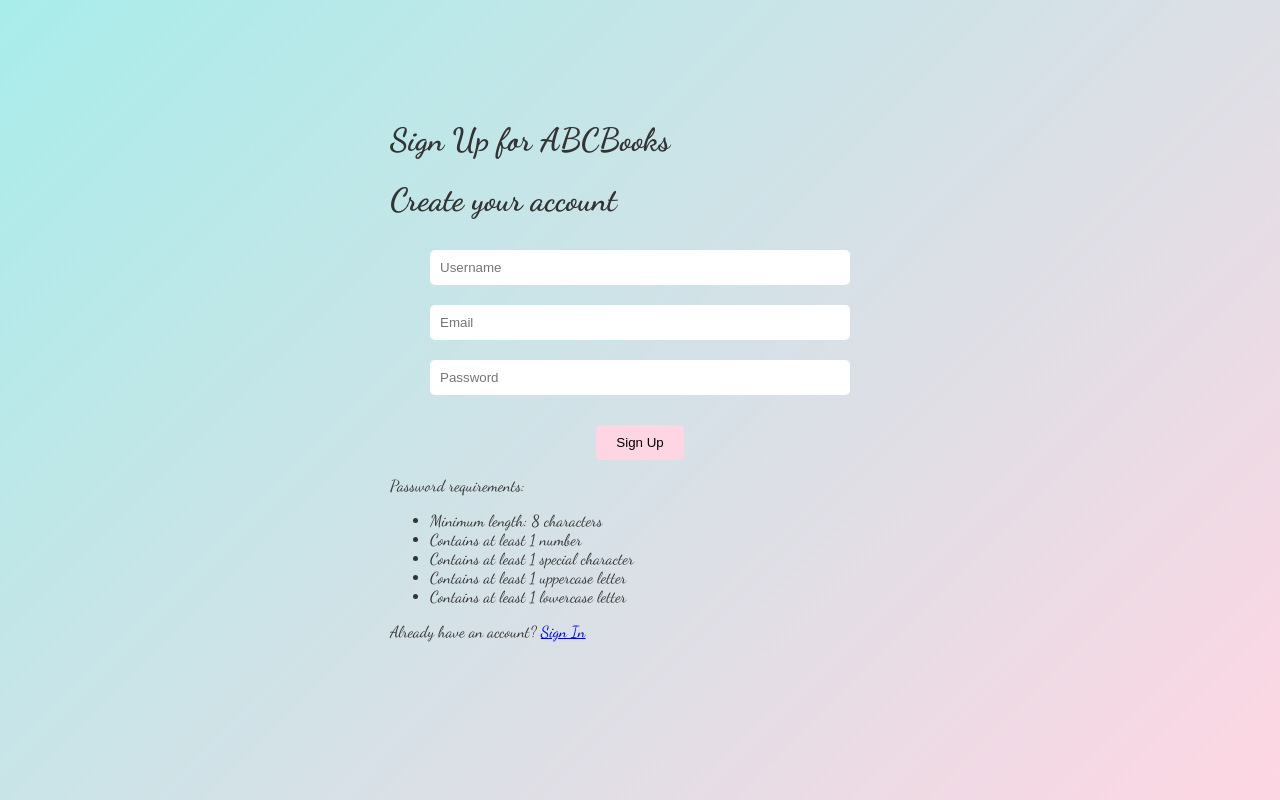
After one commit to ashna1995/csa-project, a Django app: page /signup/ in a window 1280 px wide. The commit adds this page. Run offline with Django 5.2, Linux system fonts and the light colour scheme.

Commit message:
Cognito is working

```diff
--- a/abcbooks/abcbooks/urls.py
+++ b/abcbooks/abcbooks/urls.py
@@ -9,4 +9,8 @@
     path('add/', views.add_book, name='add_book'),
     path('edit/<str:isbn>/', views.edit_book, name='edit_book'),
     path('delete/<str:isbn>/', views.delete_book, name='delete_book'),
+    path('signup/', views.signup, name='signup'),
+    path('signin/', views.signin, name='signin'),
+    path('signout/', views.signout, name='signout'),
+    path('confirm_email/', views.confirm_email, name='confirm_email'),
 ]
--- a/abcbooks/books/templates/index.html
+++ b/abcbooks/books/templates/index.html
@@ -244,6 +244,11 @@
             <div class="date">Date: {% now "Y-m-d" %}</div>
             <div class="content">
                 <h1>Books Collection</h1>
+                <!-- Add this near the top of your index.html content -->
+<div style="text-align: right; padding: 10px;">
+    <a href="{% url 'signout' %}" class="button">Sign Out</a>
+</div>
+
                 <div class="buttons">
                     <a href="{% url 'landing_page' %}" class="button">Home</a>
                     <a class="add-book" href="{% url 'add_book' %}">Add Book</a>
--- /dev/null
+++ b/abcbooks/books/templates/signup.html
@@ -0,0 +1,163 @@
+<!DOCTYPE html>
+<html lang="en">
+<head>
+    <meta charset="UTF-8">
+    <meta name="viewport" content="width=device-width, initial-scale=1.0">
+    <title>Sign Up - ABCBooks</title>
+    <link href="https://fonts.googleapis.com/css2?family=Dancing+Script:wght@400;700&display=swap" rel="stylesheet">
+    <style>
+         body {
+            font-family: 'Dancing Script', cursive;
+            background: linear-gradient(135deg, #a8edea, #fed6e3);
+            margin: 0;
+            padding: 0;
+            display: flex;
+            align-items: center;
+            justify-content: center;
+            height: 100vh;
+            overflow: hidden;
+            color: #333;
+        }
+        .book {
+            position: relative;
+            width: 500px;
+            height: 600px;
+            perspective: 1000px;
+        }
+        /* ... (include other styles from landing page) ... */
+        form {
+            display: flex;
+            flex-direction: column;
+            align-items: center;
+        }
+        input {
+            margin: 10px 0;
+            padding: 10px;
+            width: 80%;
+            border: none;
+            border-radius: 5px;
+        }
+        button {
+            margin-top: 20px;
+            padding: 10px 20px;
+            background-color: #fed6e3;
+            border: none;
+            border-radius: 5px;
+            cursor: pointer;
+            transition: background-color 0.3s ease;
+        }
+        button:hover {
+            background-color: #a8edea;
+        }
+
+        .popup {
+            display: none;
+            position: fixed;
+            left: 50%;
+            top: 20px;
+            transform: translateX(-50%);
+            padding: 20px;
+            border-radius: 5px;
+            font-family: Arial, sans-serif;
+            font-size: 16px;
+            text-align: center;
+            color: white;
+            z-index: 1000;
+        }
+        .popup.success {
+            background-color: #4CAF50;
+        }
+        .popup.error {
+            background-color: #f44336;
+        }
+    </style>
+</head>
+<body>
+    <div id="popup" class="popup"></div>
+
+   <div class="book">
+        <div class="binding"></div>
+        <div class="cover">
+            <h1>Sign Up for ABCBooks</h1>
+        </div>
+        <div class="page">
+            <div class="content">
+                <h1>Create your account</h1>
+                <form method="post" id="signupForm">
+                    {% csrf_token %}
+                    <input type="text" name="username" placeholder="Username" required>
+                    <input type="email" name="email" placeholder="Email" required>
+                    <input type="password" name="password" id="password" placeholder="Password" required>
+                    <div id="passwordError" class="error"></div>
+                    <button type="submit">Sign Up</button>
+                </form>
+                <div class="requirements">
+                    <p>Password requirements:</p>
+                    <ul>
+                        <li>Minimum length: 8 characters</li>
+                        <li>Contains at least 1 number</li>
+                        <li>Contains at least 1 special character</li>
+                        <li>Contains at least 1 uppercase letter</li>
+                        <li>Contains at least 1 lowercase letter</li>
+                    </ul>
+                </div>
+                <p>Already have an account? <a href="{% url 'signin' %}">Sign In</a></p>
+            </div>
+        </div>
+    </div>
+
+    <script>
+        function showPopup(message, isSuccess) {
+            var popup = document.getElementById('popup');
+            popup.textContent = message;
+            popup.className = 'popup ' + (isSuccess ? 'success' : 'error');
+            popup.style.display = 'block';
+            setTimeout(function() {
+                popup.style.display = 'none';
+            }, 3000);
+        }
+
+        document.getElementById('signupForm').addEventListener('submit', function(event) {
+            var password = document.getElementById('password').value;
+            var errorElement = document.getElementById('passwordError');
+            var errors = [];
+
+            if (password.length < 8) {
+                errors.push("Password must be at least 8 characters long.");
+            }
+            if (!/\d/.test(password)) {
+                errors.push("Password must contain at least one number.");
+            }
+            if (!/[!@#$%^&*(),.?":{}|<>]/.test(password)) {
+                errors.push("Password must contain at least one special character.");
+            }
+            if (!/[A-Z]/.test(password)) {
+                errors.push("Password must contain at least one uppercase letter.");
+            }
+            if (!/[a-z]/.test(password)) {
+                errors.push("Password must contain at least one lowercase letter.");
+            }
+
+            if (errors.length > 0) {
+                event.preventDefault();
+                errorElement.innerHTML = errors.join("<br>");
+                showPopup("Signup failed. Please check the errors below.", false);
+            } else {
+                errorElement.innerHTML = "";
+                // We'll let the form submit, but we'll show a success message after the response
+                showPopup("Signup successful! Redirecting to signin page...", true);
+            }
+        });
+
+        // Check if there's a message in the URL (from Django's messages framework)
+        window.onload = function() {
+            var urlParams = new URLSearchParams(window.location.search);
+            var message = urlParams.get('message');
+            var messageType = urlParams.get('message_type');
+            if (message) {
+                showPopup(decodeURIComponent(message), messageType === 'success');
+            }
+        };
+    </script>
+</body>
+</html>
--- a/abcbooks/books/views.py
+++ b/abcbooks/books/views.py
@@ -1,16 +1,129 @@
 import requests
 import json
+import boto3
+from botocore.exceptions import ClientError
 from django.shortcuts import render, redirect
 from django.contrib import messages
+from django.contrib.auth import login, logout
+from django.contrib.auth.decorators import login_required
+from django.conf import settings
 
 API_BASE_URL = 'https://b316a18v1h.execute-api.us-east-1.amazonaws.com/prod/books'
+
+cognito_client = boto3.client('cognito-idp', region_name=settings.COGNITO_AWS_REGION)
+
 
 def landing_page(request):
     return render(request, 'landing.html')
 
+
+cognito_client = boto3.client('cognito-idp', region_name=settings.COGNITO_AWS_REGION)
+
+def signup(request):
+    if request.method == 'POST':
+        username = request.POST['username']
+        email = request.POST['email']
+        password = request.POST['password']
+        try:
+            response = cognito_client.sign_up(
+                ClientId=settings.COGNITO_APP_CLIENT_ID,
+                Username=username,
+                Password=password,
+                UserAttributes=[
+                    {'Name': 'email', 'Value': email},
+                ]
+            )
+            print("Sign up successful. Redirecting to confirm_email.")
+            messages.success(request, "Sign up successful. Please check your email for the verification code.")
+            return redirect('confirm_email')
+        except ClientError as e:
+            error_message = str(e)
+            print(f"Sign up failed: {error_message}")
+            return render(request, 'signup.html', {'error': error_message})
+    return render(request, 'signup.html')
+
+
+def confirm_email(request):
+    if request.method == 'POST':
+        username = request.POST['username']
+        confirmation_code = request.POST['confirmation_code']
+        try:
+            response = cognito_client.confirm_sign_up(
+                ClientId=settings.COGNITO_APP_CLIENT_ID,
+                Username=username,
+                ConfirmationCode=confirmation_code,
+            )
+            messages.success(request, "Email confirmed successfully. You can now sign in.")
+            return redirect('signin')
+        except ClientError as e:
+            error_message = str(e)
+            return render(request, 'confirm_email.html', {'error': error_message})
+    return render(request, 'confirm_email.html')
+
+
+from django.contrib.auth import authenticate, login as auth_login
+
+
+def signin(request):
+    if request.method == 'POST':
+        username = request.POST['username']
+        password = request.POST['password']
+        try:
+            print(f"Attempting to sign in user: {username}")  # Debug print
+            response = cognito_client.initiate_auth(
+                ClientId=settings.COGNITO_APP_CLIENT_ID,
+                AuthFlow='USER_PASSWORD_AUTH',
+                AuthParameters={
+                    'USERNAME': username,
+                    'PASSWORD': password
+                }
+            )
+            print(f"Cognito response: {response}")  # Debug print
+            # Store the tokens in the session
+            request.session['id_token'] = response['AuthenticationResult']['IdToken']
+            request.session['access_token'] = response['AuthenticationResult']['AccessToken']
+
+            # Authenticate and login the user
+            user = authenticate(request, username=username, password=password)
+            if user is not None:
+                auth_login(request, user)
+                messages.success(request, 'Sign in successful.')
+                return redirect('index')
+            else:
+                messages.error(request, 'Authentication failed.')
+        except ClientError as e:
+            print(f"Cognito error: {str(e)}")  # Debug print
+            messages.error(request, str(e))
+    return render(request, 'signin.html')
+
+
+def signout(request):
+    logout(request)
+    request.session.flush()
+    messages.success(request, 'Signed out successfully.')
+    return redirect('signin')
+
+
+def authenticated_request(request, method, url, json=None):
+    token = request.session.get('id_token')
+    if not token:
+        messages.error(request, 'You need to sign in first.')
+        return redirect('signin')
+
+    headers = {
+        'Authorization': f'Bearer {token}'
+    }
+
+    response = requests.request(method, url, headers=headers, json=json)
+    return response
+
+
+from django.contrib.auth.decorators import login_required
+
+@login_required
 def index(request):
     try:
-        response = requests.get(API_BASE_URL)
+        response = authenticated_request(request, 'GET', API_BASE_URL)
         response.raise_for_status()
         data = response.json()
 
@@ -34,6 +147,7 @@
 
     return render(request, 'index.html', {'books': books})
 
+@login_required
 def add_book(request):
     if request.method == 'POST':
         isbn = request.POST['isbn']
@@ -49,7 +163,7 @@
             'Year': year,
         }
         try:
-            response = requests.post(API_BASE_URL, json=data)
+            response = authenticated_request(request, 'POST', API_BASE_URL, json=data)
             response.raise_for_status()
             response_data = response.json()
             print(f"API Response: {response_data}")  # Add this line for debugging
@@ -64,6 +178,7 @@
     return render(request, 'add_book.html')
 
 
+@login_required
 def edit_book(request, isbn):
     if request.method == 'POST':
         title = request.POST['title']
@@ -78,7 +193,7 @@
             'Year': year,
         }
         try:
-            response = requests.put(API_BASE_URL, json=data)
+            response = authenticated_request(request, 'PUT', API_BASE_URL, json=data)
             response.raise_for_status()
             messages.success(request, 'Book updated successfully!')
             return redirect('index')
@@ -87,7 +202,7 @@
 
     # GET request to fetch book details
     try:
-        response = requests.get(f"{API_BASE_URL}?isbn={isbn}")
+        response = authenticated_request(request, 'GET', f"{API_BASE_URL}?isbn={isbn}")
         response.raise_for_status()
         data = response.json()
 
@@ -111,10 +226,11 @@
     return render(request, 'edit_book.html', {'book': book})
 
 
+@login_required
 def delete_book(request, isbn):
     try:
         # Send DELETE request with ISBN as a query parameter
-        response = requests.delete(f"{API_BASE_URL}?isbn={isbn}")
+        response = authenticated_request(request, 'DELETE', f"{API_BASE_URL}?isbn={isbn}")
         response.raise_for_status()
 
         # Parse the response
```
Also changed, not shown: abcbooks/abcbooks/settings.py (+15 -1 lines), abcbooks/books/cognito_backend.py (added, +23 -0 lines), abcbooks/books/templates/confirm_email.html (added, +75 -0 lines), abcbooks/books/templates/landing.html (+11 -9 lines), abcbooks/books/templates/signin.html (added, +76 -0 lines), abcbooks/db.sqlite3.
